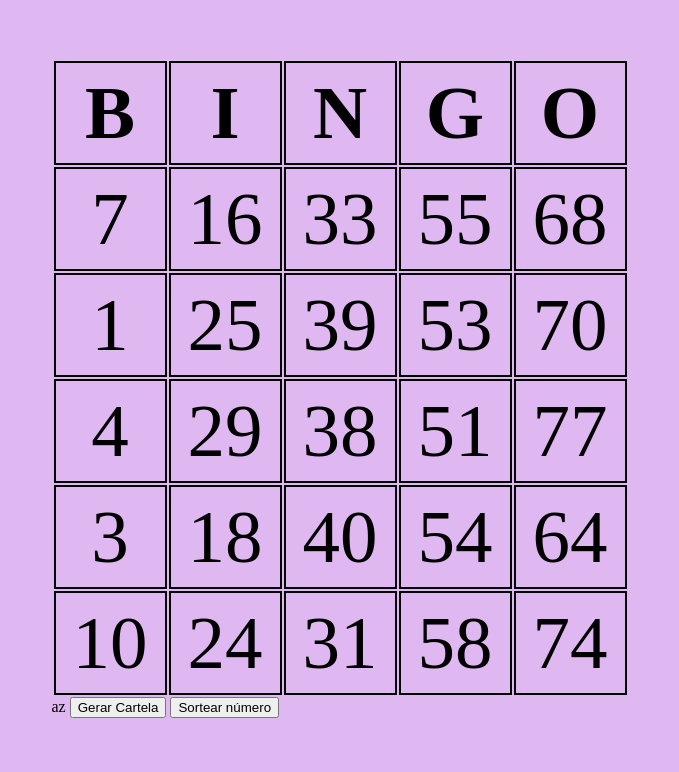
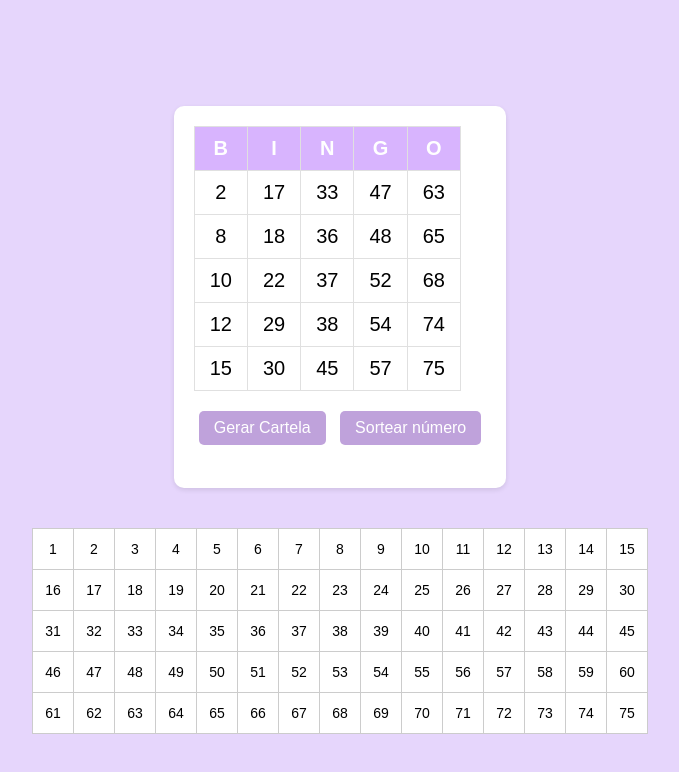
Before and after one commit to IsaIcebb/IW2B, a plain HTML site: page bingo.html in a window 1280 px wide. Shown: the whole page, without its empty margins (300-979 px from the left). Drawn offline with Linux system fonts and the light colour scheme.

Commit message:
está pronto

```diff
--- a/bingo.html
+++ b/bingo.html
@@ -1,33 +1,112 @@
 <!DOCTYPE html>
-<html lang="en">
+<html lang="pt-BR">
 
 <head>
     <meta charset="UTF-8">
     <meta name="viewport" content="width=device-width, initial-scale=1.0">
-    <title>Cartela de Bingo</title>
+    <title>Bingo Fofo</title>
     <style>
-         body, html {
-                margin: 0;
-                padding: 0;
-                height: 100%;
-                background-color: rgb(223, 184, 241);
+        body {
+            font-family: sans-serif;
+            background-color: #E6D6FC;
             display: flex;
+            flex-direction: column;
             justify-content: center;
             align-items: center;
+            min-height: 100vh;
+            margin: 20px;
         }
 
-            td, th{
-                font-size: 75px;
-                padding: 7px 17px;
+        div#cartela-container {
+            background-color: #FFF;
+            border-radius: 10px;
+            box-shadow: 0 2px 5px rgba(0, 0, 0, 0.1);
+            padding: 20px;
             text-align: center;
-                border: 2px solid;
+            margin-bottom: 20px;
+        }
+
+        table#cartela-bingo {
+            border-collapse: collapse;
+            margin-bottom: 15px;
+        }
+
+        th,
+        td {
+            font-size: 20px;
+            padding: 10px 15px;
+            text-align: center;
+            border: 1px solid #E0E0E0;
+        }
+
+        th {
+            background-color: #D8B4FE;
+            color: #FFF;
+        }
+
+        td {
+            cursor: pointer;
+            transition: background-color 0.3s ease;
+        }
+
+        td:hover {
+            background-color: #F5EDFF;
+        }
+
+        .marcado {
+            background-color: #FFD1DC !important;
+            font-weight: bold;
+            color: #333 !important;
+        }
+
+        button {
+            background-color: #BFA2DB;
+            color: #FFF;
+            border: none;
+            border-radius: 5px;
+            padding: 8px 15px;
+            font-size: 16px;
+            cursor: pointer;
+            transition: background-color 0.3s ease;
+            margin: 5px;
+        }
+
+        button:hover {
+            background-color: #D8B4FE;
+        }
+
+        #numeroSorteadoExibido {
+            font-size: 18px;
+            color: #555;
+            margin-top: 15px;
+            font-weight: bold;
+        }
+
+        #tabelaNumeros {
+            border-collapse: collapse;
+            background-color: white;
+            margin-top: 20px;
+        }
+
+        #tabelaNumeros td {
+            font-size: 14px;
+            padding: 5px;
+            border: 1px solid #ccc;
+            width: 30px;
+            height: 30px;
+            text-align: center;
+        }
+
+        #tabelaNumeros td.sorteado {
+            background-color: red;
+            color: white;
         }
     </style>
 </head>
 
 <body>
-    <div>
-        <table>
+    <div id="cartela-container">
+        <table id="cartela-bingo">
             <thead>
                 <tr>
                     <th>B</th>
@@ -39,183 +118,148 @@
             </thead>
             <tbody>
                 <tr>
-                    <td id="b1"onclick="MarcarSorteado('b1', this)">7</td>
-                    <td id="i1"onclick="MarcarSorteado('i1', this)">16</td>
-                    <td id="n1"onclick="MarcarSorteado('n1', this)">33</td>
-                    <td id="g1"onclick="MarcarSorteado('g1', this)">55</td>
-                    <td id="o1"onclick="MarcarSorteado('o1', this)">68</td>
+                    <td id="b1" onclick="marcarSorteado('b1', this)"></td>
+                    <td id="i1" onclick="marcarSorteado('i1', this)"></td>
+                    <td id="n1" onclick="marcarSorteado('n1', this)"></td>
+                    <td id="g1" onclick="marcarSorteado('g1', this)"></td>
+                    <td id="o1" onclick="marcarSorteado('o1', this)"></td>
                 </tr>
                 <tr>
-                    <td id="b2"onclick="MarcarSorteado('b2', this)">1</td>
-                    <td id="i2"onclick="MarcarSorteado('i2', this)">25</td>
-                    <td id="n2"onclick="MarcarSorteado('n2', this)">39</td>
-                    <td id="g2"onclick="MarcarSorteado('g2', this)">53</td>
-                    <td id="o2"onclick="MarcarSorteado('o2', this)">70</td>
+                    <td id="b2" onclick="marcarSorteado('b2', this)"></td>
+                    <td id="i2" onclick="marcarSorteado('i2', this)"></td>
+                    <td id="n2" onclick="marcarSorteado('n2', this)"></td>
+                    <td id="g2" onclick="marcarSorteado('g2', this)"></td>
+                    <td id="o2" onclick="marcarSorteado('o2', this)"></td>
                 </tr>
                 <tr>
-                    <td id="b3"onclick="MarcarSorteado('b3', this)">4</td>
-                    <td id="i3"onclick="MarcarSorteado('i3', this)">29</td>
-                    <td id="n3"onclick="MarcarSorteado('n3', this)">38</td>
-                    <td id="g3"onclick="MarcarSorteado('g3', this)">51</td>
-                    <td id="o3"onclick="MarcarSorteado('o3', this)">77</td>
+                    <td id="b3" onclick="marcarSorteado('b3', this)"></td>
+                    <td id="i3" onclick="marcarSorteado('i3', this)"></td>
+                    <td id="n3" onclick="marcarSorteado('n3', this)"></td>
+                    <td id="g3" onclick="marcarSorteado('g3', this)"></td>
+                    <td id="o3" onclick="marcarSorteado('o3', this)"></td>
                 </tr>
                 <tr>
-                    <td id="b4"onclick="MarcarSorteado('b4', this)">3</td>
-                    <td id="i4"onclick="MarcarSorteado('i4', this)">18</td>
-                    <td id="n4"onclick="MarcarSorteado('n4', this)">40</td>
-                    <td id="g4"onclick="MarcarSorteado('g4', this)">54</td>
-                    <td id="o4"onclick="MarcarSorteado('o4', this)">64</td>
+                    <td id="b4" onclick="marcarSorteado('b4', this)"></td>
+                    <td id="i4" onclick="marcarSorteado('i4', this)"></td>
+                    <td id="n4" onclick="marcarSorteado('n4', this)"></td>
+                    <td id="g4" onclick="marcarSorteado('g4', this)"></td>
+                    <td id="o4" onclick="marcarSorteado('o4', this)"></td>
                 </tr>
                 <tr>
-                    <td id="b5"onclick="MarcarSorteado('b5', this)">10</td>
-                    <td id="i5"onclick="MarcarSorteado('i5', this)">24</td>
-                    <td id="n5"onclick="MarcarSorteado('n5', this)">31</td>
-                    <td id="g5"onclick="MarcarSorteado('g5', this)">58</td>
-                    <td id="o5"onclick="MarcarSorteado('o5', this)">74</td>
+                    <td id="b5" onclick="marcarSorteado('b5', this)"></td>
+                    <td id="i5" onclick="marcarSorteado('i5', this)"></td>
+                    <td id="n5" onclick="marcarSorteado('n5', this)"></td>
+                    <td id="g5" onclick="marcarSorteado('g5', this)"></td>
+                    <td id="o5" onclick="marcarSorteado('o5', this)"></td>
                 </tr>
             </tbody>
-        </table>az
+        </table>
 
-        <button onclick="GerarCartela()">
-            Gerar Cartela
-        </button>
-        <button onclick="SortearNumero()">Sortear número</button>
-        <p id="numeroSorteadoExibido" style="font-size: 24px; color: white;"></p>
-
+        <button onclick="gerarCartela()">Gerar Cartela</button>
+        <button onclick="sortearNumero()">Sortear número</button>
+        <p id="numeroSorteadoExibido"></p>
 
     </div>
 
+    <table id="tabelaNumeros" border="1" style="border-collapse: collapse; background-color: white;">
+        <tbody></tbody>
+    </table>
 
+    <script>
+        let cartela = { B: [], I: [], N: [], G: [], O: [] };
+        let numerosSorteados = [];
+        let indiceSorteio = 0;
+        let painelNumeros = {};
 
-    <script type="text/javascript">
-        var cartelaB = [];
-        var cartelaI = [];
-        var cartelaN = [];
-        var cartelaG = [];
-        var cartelaO = [];
-
-        function GerarArray(NumeroInicial, quantidade) {
-            var retorno = []
-            for (var i = 0; i < quantidade; i++)
-            {
-                retorno.push(NumeroInicial)
-                NumeroInicial++;
+        function gerarNumeros(min, max, quantidade, jaGerados = []) {
+            const numeros = [];
+            while (numeros.length < quantidade) {
+                const numero = Math.floor(Math.random() * (max - min + 1)) + min;
+                if (!numeros.includes(numero) && !jaGerados.includes(numero)) {
+                    numeros.push(numero);
                 }
-            return retorno
+            }
+            return numeros.sort((a, b) => a - b);
         }
 
-
-        var b2 = document.getElementById("b2");
-        var b1 = document.getElementById("b1");
-        console.log(b2);
-        console.log(b1);
-
-        function MarcarSorteado(nomeId, elemento){
-            console.log("Elemento=")
-            console.log(elemento)
-            console.log(nomeId)
-            elemento.style.backgroundColor = "red";
-            if(elemento.style.backgroundColor == "red")
-            {
-                alert("a cor é red")
-            }
-            else
-            {
-
+        function misturarArray(array) {
+            for (let i = array.length - 1; i > 0; i--) {
+                const j = Math.floor(Math.random() * (i + 1));
+                [array[i], array[j]] = [array[j], array[i]];
             }
         }
 
+        function gerarCartela() {
+            cartela.B = gerarNumeros(1, 15, 5);
+            cartela.I = gerarNumeros(16, 30, 5);
+            cartela.N = gerarNumeros(31, 45, 5);
+            cartela.G = gerarNumeros(46, 60, 5);
+            cartela.O = gerarNumeros(61, 75, 5);
 
+            for (let i = 0; i < 5; i++) {
+                document.getElementById(`b${i + 1}`).innerText = cartela.B[i];
+                document.getElementById(`i${i + 1}`).innerText = cartela.I[i];
+                document.getElementById(`n${i + 1}`).innerText = cartela.N[i];
+                document.getElementById(`g${i + 1}`).innerText = cartela.G[i];
+                document.getElementById(`o${i + 1}`).innerText = cartela.O[i];
 
-        cartelaB = GerarArray(1,15);
-        cartelaI = GerarArray(16,15);
-        cartelaN = GerarArray(31,15);
-        cartelaG = GerarArray(46,15);
-        cartelaO = GerarArray(61,15);
-
-        function GerarCartela()
-        {
-            cartelaB = MisturarArray(GerarArray(1,15));
-            cartelaI = MisturarArray(GerarArray(16,15));
-            cartelaN = MisturarArray(GerarArray(31,15));
-            cartelaG = MisturarArray(GerarArray(46,15));
-            cartelaO = MisturarArray(GerarArray(61,15));
-
-            for(var i = 1; i <= 5; i++ )
-            {
-                var td = document.getElementById("g"+i)
-                td.innerText = cartelaG[i]
-
-                td = document.getElementById("i"+i)
-                td.innerText = cartelaI[i]
-
-                td = document.getElementById("b"+i)
-                td.innerText = cartelaB[i]
-
-                td = document.getElementById("n"+i)
-                td.innerText = cartelaN[i]
-
-                td = document.getElementById("o"+i)
-                td.innerText = cartelaO[i]
+                document.getElementById(`b${i + 1}`).classList.remove('marcado');
+                document.getElementById(`i${i + 1}`).classList.remove('marcado');
+                document.getElementById(`n${i + 1}`).classList.remove('marcado');
+                document.getElementById(`g${i + 1}`).classList.remove('marcado');
+                document.getElementById(`o${i + 1}`).classList.remove('marcado');
             }
         }
 
+        function marcarSorteado(id, elemento) {
+            elemento.classList.toggle('marcado');
+        }
+
+        function sortearNumero() {
+            if (indiceSorteio < 75) {
+                let numeroSorteado;
+                do {
+                    numeroSorteado = Math.floor(Math.random() * 75) + 1;
+                } while (numerosSorteados.includes(numeroSorteado));
+
+                numerosSorteados.push(numeroSorteado);
+                document.getElementById('numeroSorteadoExibido').innerText = `Número sorteado: ${numeroSorteado}`;
 
 
-        function NumeroAleatorio(numeroMinimo, numeroMaximo) {
-            var retorno = Math.floor(Math.random() * numeroMaximo)
-            if (retorno > 0 && retorno >= numeroMinimo && retorno <= numeroMaximo) {
-                return retorno
+                const celulaPainel = document.getElementById(`num${numeroSorteado}`);
+                if (celulaPainel) {
+                    celulaPainel.classList.add('sorteado');
+                }
+
+                for (let coluna of ['B', 'I', 'N', 'G', 'O']) {
+                    for (let i = 0; i < 5; i++) {
+                        const elementoId = `${coluna.toLowerCase()}${i + 1}`;
+                        const elemento = document.getElementById(elementoId);
+                        if (elemento && parseInt(elemento.innerText) === numeroSorteado) {
+                            elemento.classList.add('marcado');
+                        }
+                    }
+                }
+                indiceSorteio++;
             } else {
-                return NumeroAleatorio(numeroMinimo, numeroMaximo)
+                document.getElementById('numeroSorteadoExibido').innerText = 'Todos os números foram sorteados.';
             }
         }
 
-
-
-
-        function MisturarArray(array) {
-            var aleatorio
-            var cont = array.length
-            var auxiliar
-            while (cont != 0) {
-                aleatorio = NumeroAleatorio(1, array.length)
-                cont--
-                auxiliar = array[cont]
-                array[cont] = array[aleatorio]
-                array[aleatorio] = auxiliar
+        const tabelaNumerosElement = document.getElementById('tabelaNumeros').getElementsByTagName('tbody')[0];
+        let linha;
+        for (let i = 1; i <= 75; i++) {
+            const coluna = (i - 1) % 15;
+            if (coluna === 0) {
+                linha = tabelaNumerosElement.insertRow();
             }
-            return array
+            const celula = linha.insertCell();
+            celula.id = `num${i}`;
+            celula.innerText = i;
+            painelNumeros[i] = celula;
         }
 
-
-    var NumerosSorteados = GerarArray(1, 75)
-    NumerosSorteados = MisturarArray(NumerosSorteados)
-
-    var indiceSorteio = 0;
-
-    function SortearNumero() {
-        if (indiceSorteio < NumerosSorteados.length) {
-            var numero = NumerosSorteados[indiceSorteio];
-            indiceSorteio++;
-
-            document.getElementById("numeroSorteadoExibido").innerText = "Número sorteado: " + numero;
-
-
-            for (var i = 1; i <= 5; i++) {
-                var colunas = ["b", "i", "n", "g", "o"];
-                for (var j = 0; j < colunas.length; j++) {
-                    var id = colunas[j] + i;
-                    var celula = document.getElementById(id);
-                    if (celula && parseInt(celula.innerText) === numero) {
-                        celula.style.backgroundColor = "red";
-                    }
-                }
-            }
-        } else {
-            document.getElementById("numeroSorteadoExibido").innerText = "Todos os números foram sorteados.";
-        }
-    }
+        gerarCartela();
     </script>
 </body>
 
```
Lines whose indentation alone changed are shown as unchanged.
